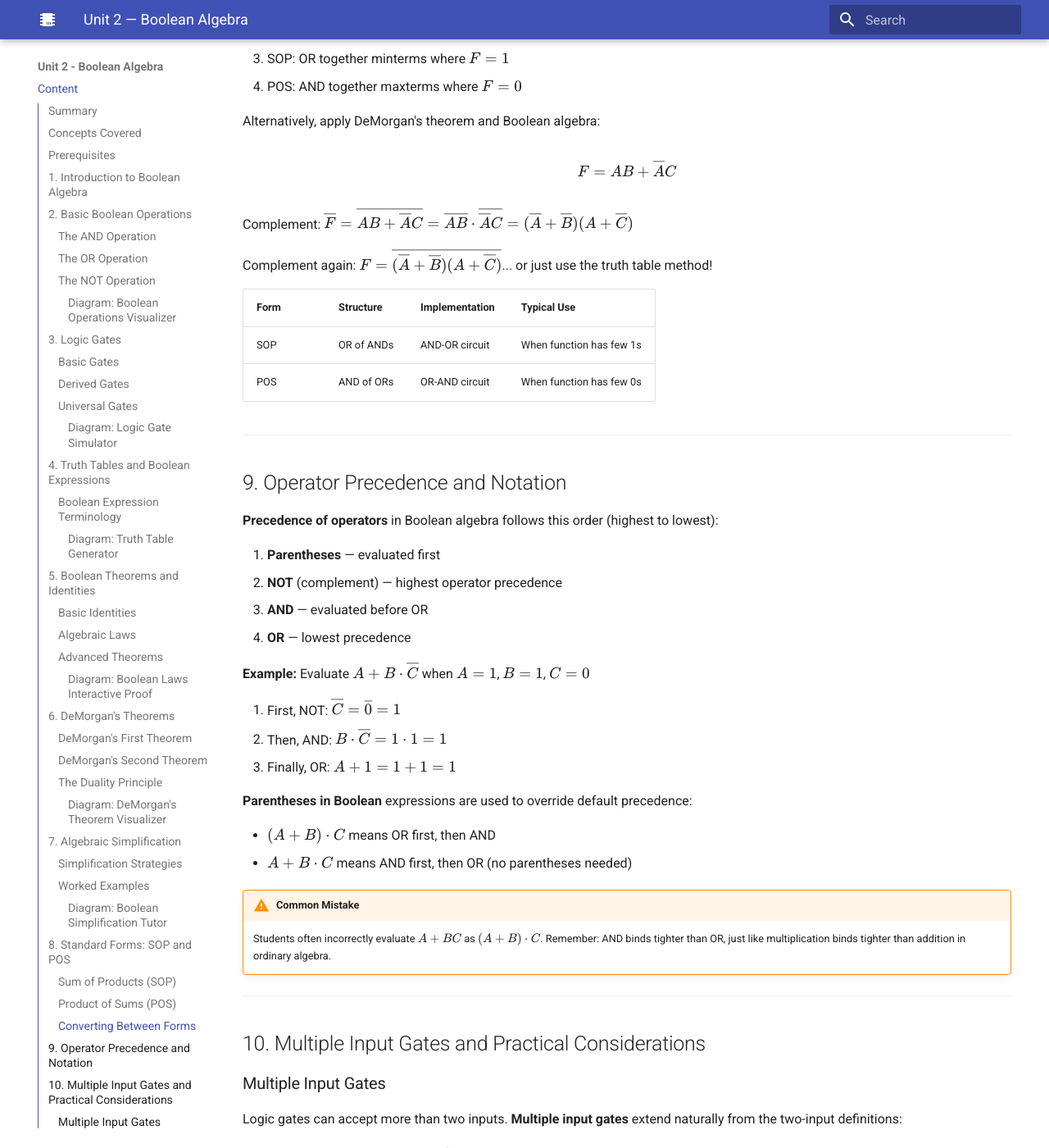
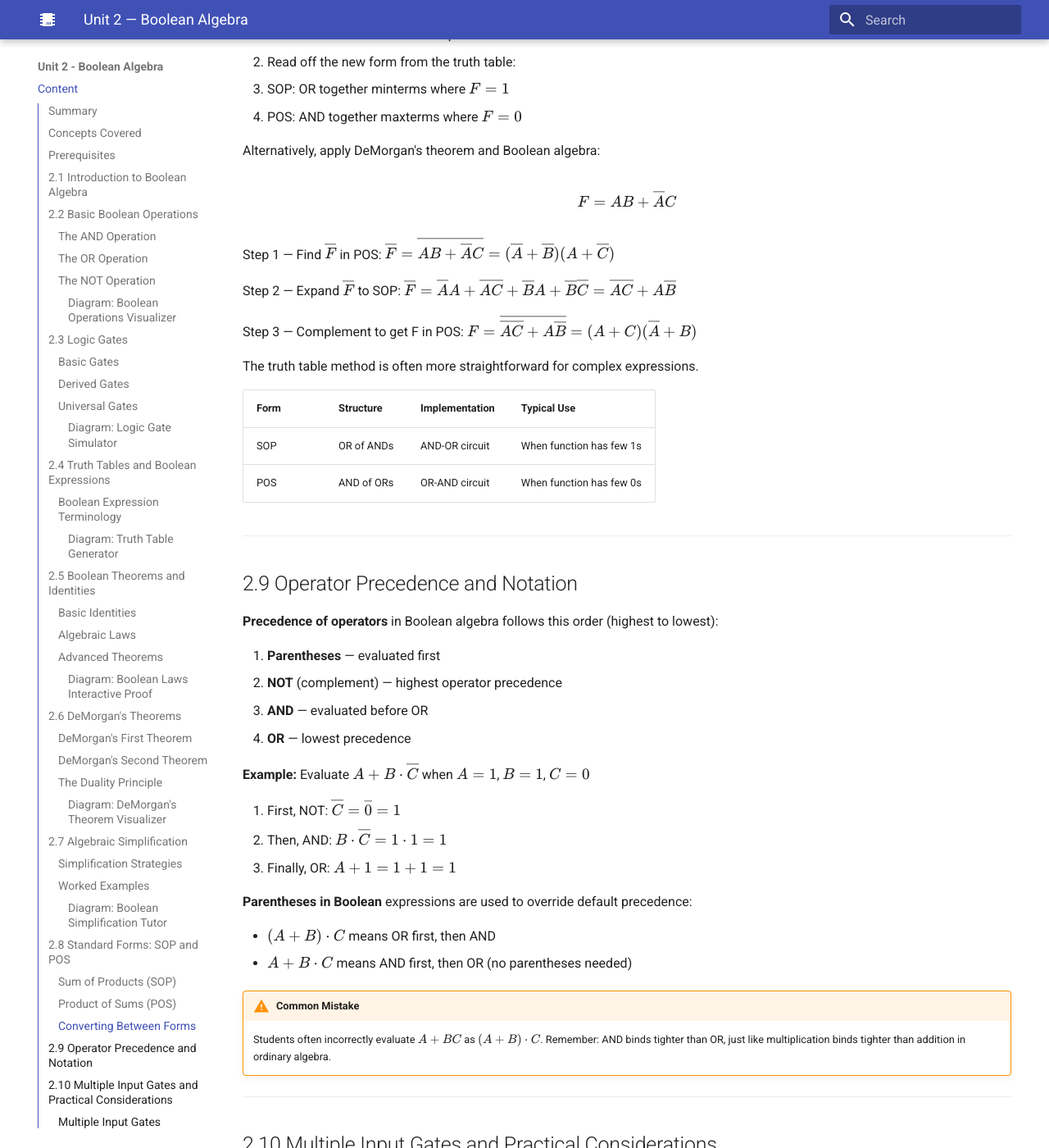
Before and after one commit to Nati-123/intelligent-textbook-ee2301, an MkDocs documentation site: the page built from docs/unit2-boolean-algebra/index.md, in a window 1280 px wide and 1400 px high, scrolled down 16804 px. Shown: the whole window at 82% size. Built offline with MkDocs 1.6.1 and Material for MkDocs 9.7.7, drawn with Linux system fonts in a browser that asks for light colours; nearby versions of some CDN libraries; some of the changed text lies outside the part shown.

Commit message:
Clean up Unit 2 Boolean algebra: fix numbering, LaTeX, and content issues
- Update section numbering from 1-11 to 2.1-2.11 for consistency
- Fix triple dollar sign $$$ to $$ in consensus theorem POS form
- Replace hedging passage in Example 4 with clean explanation
- Complete SOP-to-POS algebraic conversion example: F = (A+C)(A'+B)

Co-Authored-By: Claude Opus 4.6 <noreply@anthropic.com>

```diff
--- a/docs/unit2-boolean-algebra/index.md
+++ b/docs/unit2-boolean-algebra/index.md
@@ -79,7 +79,7 @@ Before beginning this unit, students should have:
 
 ---
 
-## 1. Introduction to Boolean Algebra
+## 2.1 Introduction to Boolean Algebra
 
 **Boolean Algebra** is a mathematical system for manipulating logical values, developed by George Boole in 1854. Unlike conventional algebra that operates on real numbers, Boolean algebra operates exclusively on binary values: 0 and 1. This restriction makes Boolean algebra perfectly suited for digital electronics, where circuits naturally represent two distinct voltage states.
 
@@ -97,7 +97,7 @@ The terms **high and low states** refer to voltage levels in physical circuits,
 
 ---
 
-## 2. Basic Boolean Operations
+## 2.2 Basic Boolean Operations
 
 Boolean algebra defines three fundamental operations from which all other operations can be derived: AND, OR, and NOT.
 
@@ -204,7 +204,7 @@ Implementation: p5.js with responsive canvas
 
 ---
 
-## 3. Logic Gates
+## 2.3 Logic Gates
 
 **Logic gates** are the physical electronic devices that implement Boolean operations. Each gate has one or more inputs and produces an output based on a specific Boolean function. Gates are the building blocks of all digital circuits, from simple calculators to complex microprocessors.
 
@@ -314,7 +314,7 @@ Implementation: HTML/CSS/JavaScript with SVG gate symbols
 
 ---
 
-## 4. Truth Tables and Boolean Expressions
+## 2.4 Truth Tables and Boolean Expressions
 
 A **truth table** is a systematic listing of all possible input combinations and their corresponding outputs for a Boolean function. For $n$ input variables, the truth table has $2^n$ rows.
 
@@ -416,7 +416,7 @@ Implementation: p5.js with DOM elements for input
 
 ---
 
-## 5. Boolean Theorems and Identities
+## 2.5 Boolean Theorems and Identities
 
 Boolean algebra follows a set of fundamental theorems and identities that enable expression manipulation and simplification. These laws are presented in dual pairs—swapping AND with OR and 0 with 1 produces the dual form.
 
@@ -467,7 +467,7 @@ $$A + A \cdot B = A \qquad A \cdot (A + B) = A$$
 **Consensus Theorem:** Eliminates redundant consensus terms.
 
 $$AB + \overline{A}C + BC = AB + \overline{A}C$$
-$$$(A + B)(\overline{A} + C)(B + C) = (A + B)(\overline{A} + C)$$
+$$(A + B)(\overline{A} + C)(B + C) = (A + B)(\overline{A} + C)$$
 
 The consensus term ($BC$ or $B+C$) is redundant because it's covered by the other terms.
 
@@ -545,7 +545,7 @@ Implementation: p5.js with responsive layout
 
 ---
 
-## 6. DeMorgan's Theorems
+## 2.6 DeMorgan's Theorems
 
 **DeMorgan's theorems** are among the most important results in Boolean algebra, providing the relationship between AND and OR through complementation. They are essential for converting between logic forms and implementing circuits using universal gates.
 
@@ -651,7 +651,7 @@ Implementation: p5.js with responsive canvas
 
 ---
 
-## 7. Algebraic Simplification
+## 2.7 Algebraic Simplification
 
 **Algebraic simplification** reduces Boolean expressions to simpler equivalent forms, minimizing the number of gates and connections required for implementation. A simplified expression uses fewer literals and terms while implementing the same logic function.
 
@@ -694,12 +694,12 @@ $$= A + A = A$$ (idempotent)
 
 **Example 4:** Simplify $F = \overline{A}B + \overline{A}C + \overline{B}\overline{C}$
 
-First, check for consensus: The term $\overline{A}B \cdot \overline{A}C$ has consensus term related to $B$ and $C$, but we need to verify if simplification is possible...
+$$F = \overline{A}B + \overline{A}C + \overline{B}\overline{C}$$
+$$= \overline{A}(B + C) + \overline{B}\overline{C}$$ (factor out $\overline{A}$)
 
-$$F = \overline{A}B + \overline{A}C + \overline{B}\overline{C}$$
-$$= \overline{A}(B + C) + \overline{B}\overline{C}$$ (factor)
+The term $\overline{B}\overline{C}$ is not a consensus term here (consensus would require complementary variables across the first two terms). This expression cannot be reduced further, so the simplified form is:
 
-This is the simplified form (cannot reduce further).
+$$F = \overline{A}(B + C) + \overline{B}\overline{C}$$
 
 #### Diagram: Boolean Simplification Tutor
 
@@ -776,7 +776,7 @@ Implementation: p5.js with DOM elements for interaction
 
 ---
 
-## 8. Standard Forms: SOP and POS
+## 2.8 Standard Forms: SOP and POS
 
 Boolean expressions can be written in two **standard forms** that provide consistent representations and enable systematic circuit implementation.
 
@@ -817,9 +817,13 @@ Alternatively, apply DeMorgan's theorem and Boolean algebra:
 
 $$F = AB + \overline{A}C$$
 
-Complement: $\overline{F} = \overline{AB + \overline{A}C} = \overline{AB} \cdot \overline{\overline{A}C} = (\overline{A}+\overline{B})(A+\overline{C})$
+Step 1 — Find $\overline{F}$ in POS: $\overline{F} = \overline{AB + \overline{A}C} = (\overline{A}+\overline{B})(A+\overline{C})$
 
-Complement again: $F = \overline{(\overline{A}+\overline{B})(A+\overline{C})}$... or just use the truth table method!
+Step 2 — Expand $\overline{F}$ to SOP: $\overline{F} = \overline{A}A + \overline{A}\overline{C} + \overline{B}A + \overline{B}\overline{C} = \overline{A}\overline{C} + A\overline{B}$
+
+Step 3 — Complement to get F in POS: $F = \overline{\overline{A}\overline{C} + A\overline{B}} = (A+C)(\overline{A}+B)$
+
+The truth table method is often more straightforward for complex expressions.
 
 | Form | Structure | Implementation | Typical Use |
 |------|-----------|----------------|-------------|
@@ -828,7 +832,7 @@ Complement again: $F = \overline{(\overline{A}+\overline{B})(A+\overline{C})}$..
 
 ---
 
-## 9. Operator Precedence and Notation
+## 2.9 Operator Precedence and Notation
 
 **Precedence of operators** in Boolean algebra follows this order (highest to lowest):
 
@@ -853,7 +857,7 @@ Complement again: $F = \overline{(\overline{A}+\overline{B})(A+\overline{C})}$..
 
 ---
 
-## 10. Multiple Input Gates and Practical Considerations
+## 2.10 Multiple Input Gates and Practical Considerations
 
 ### Multiple Input Gates
 
@@ -947,7 +951,7 @@ Implementation: p5.js with responsive canvas
 
 ---
 
-## 11. Circuit Analysis and Synthesis
+## 2.11 Circuit Analysis and Synthesis
 
 Boolean algebra bridges the gap between circuit diagrams and mathematical expressions, enabling both **circuit analysis** (deriving the expression from a circuit) and **circuit synthesis** (building a circuit from an expression).
 
```
